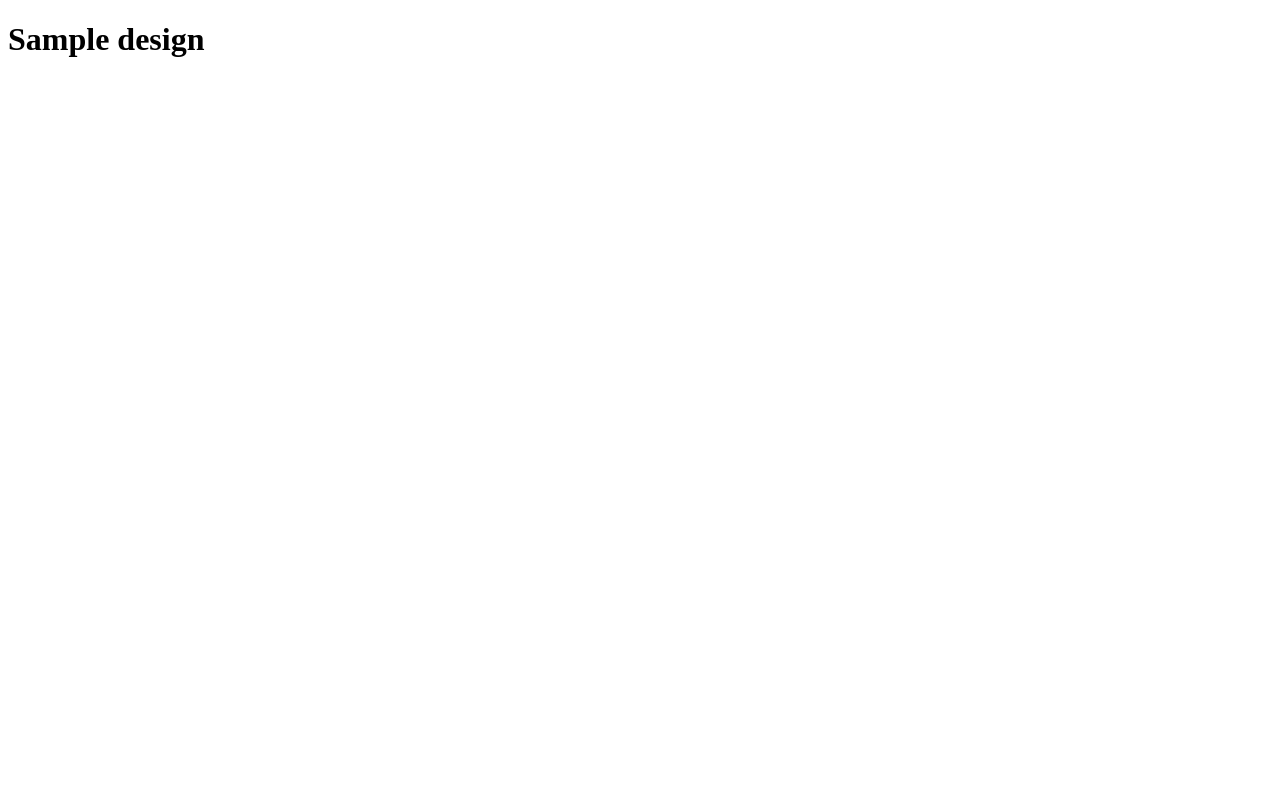
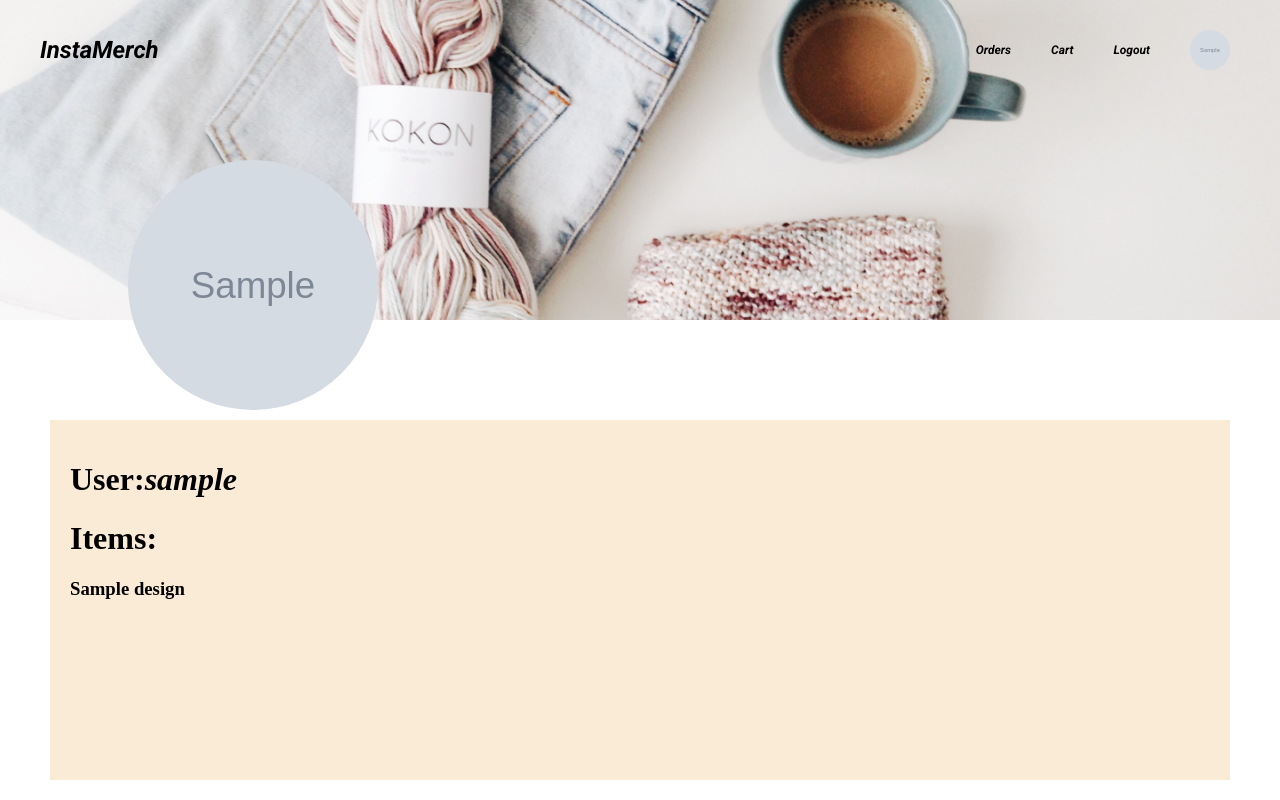
Before and after one commit to SaratAngajalaoffl/InstaMerch, a Django app: page /cart/ in a window 1280 px wide. Before the commit the page is almost empty. Run offline with Django 3.2, Linux system fonts and the light colour scheme; a user stored in the database is signed in; tables that the repository leaves empty hold one stand-in row (values such as "Sample post"); grey boxes marked "Sample" are stand-in pictures.

Commit message:
Added Account Page

```diff
--- a/InstaMerch/WEB/models.py
+++ b/InstaMerch/WEB/models.py
@@ -3,7 +3,7 @@ from django.db.models.deletion import CASCADE
 # Create your models here.
 
 class Cart(models.Model):
-    item = models.ManyToManyField("API.Design",null=True)
+    item = models.ManyToManyField("API.Design")
     account = models.OneToOneField("API.Account",on_delete=CASCADE)
 
     def __str__(self):
--- /dev/null
+++ b/InstaMerch/WEB/templates/WEB/account_base.html
@@ -0,0 +1,19 @@
+{% extends 'WEB/base.html' %}
+<!-- prettier-ignore -->
+{% block content %}
+
+<div class="hero_image_container per40">
+	<img
+		class="user-pic-big"
+		src="{{ user.account.picture.url }}"
+		alt=""
+		width="250px"
+		height="250px"
+	/>
+</div>
+<!-- prettier-ignore -->
+<div class="account-content">
+{% block account-content %} {% endblock account-content %}
+</div>
+<!-- prettier-ignore -->
+{% endblock content %}
--- a/InstaMerch/WEB/templates/WEB/cart.html
+++ b/InstaMerch/WEB/templates/WEB/cart.html
@@ -1,13 +1,10 @@
-<!DOCTYPE html>
-<html lang="en">
-	<head>
-		<meta charset="UTF-8" />
-		<meta name="viewport" content="width=device-width, initial-scale=1.0" />
-		<title>InstaMerch</title>
-	</head>
-	<body>
-		{% for item in items %}
-		<h1>{{item}}</h1>
-		{% endfor %}
-	</body>
-</html>
+{% extends 'WEB/account_base.html' %}
+<!-- prettier-ignore -->
+{% block account-content %}
+<h1>User:<em>{{ user }}</em></h1>
+<h1>Items:</h1>
+{% for item in items %}
+<h3>{{item}}</h3>
+{% endfor %}
+<!-- prettier-ignore -->
+{% endblock account-content %}
--- a/InstaMerch/static/css/main.css
+++ b/InstaMerch/static/css/main.css
@@ -23,6 +23,11 @@ a.no-style {
 	background-position: -40%;
 	background-repeat: no-repeat;
 	background-size: cover;
+}
+
+.hero_image_container.per40 {
+	height: 40%;
+	background-position: -60%;
 }
 
 /* navbar */
@@ -519,3 +524,19 @@ input:focus {
 	flex-direction: column;
 	justify-content: space-evenly;
 }
+
+/* ACCOUNT PAGE */
+
+.user-pic-big {
+	position: relative;
+	top: 50%;
+	left: 10%;
+	border-radius: 50%;
+}
+
+.account-content {
+	background-color: antiquewhite;
+	margin: 100px 50px 10px 50px;
+	padding: 20px;
+	height: 40%;
+}
```
Also changed, not shown: 1 other file.
